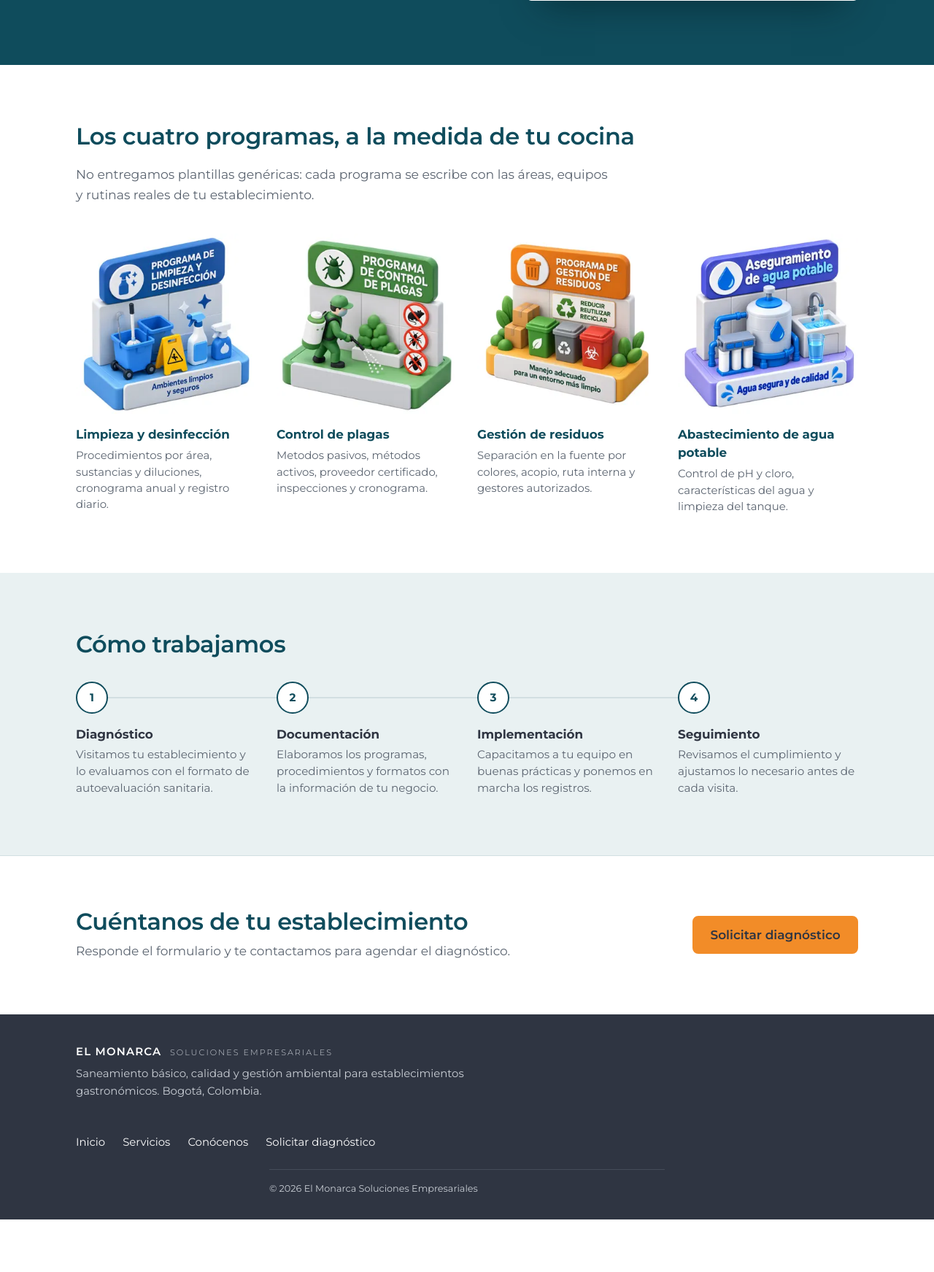
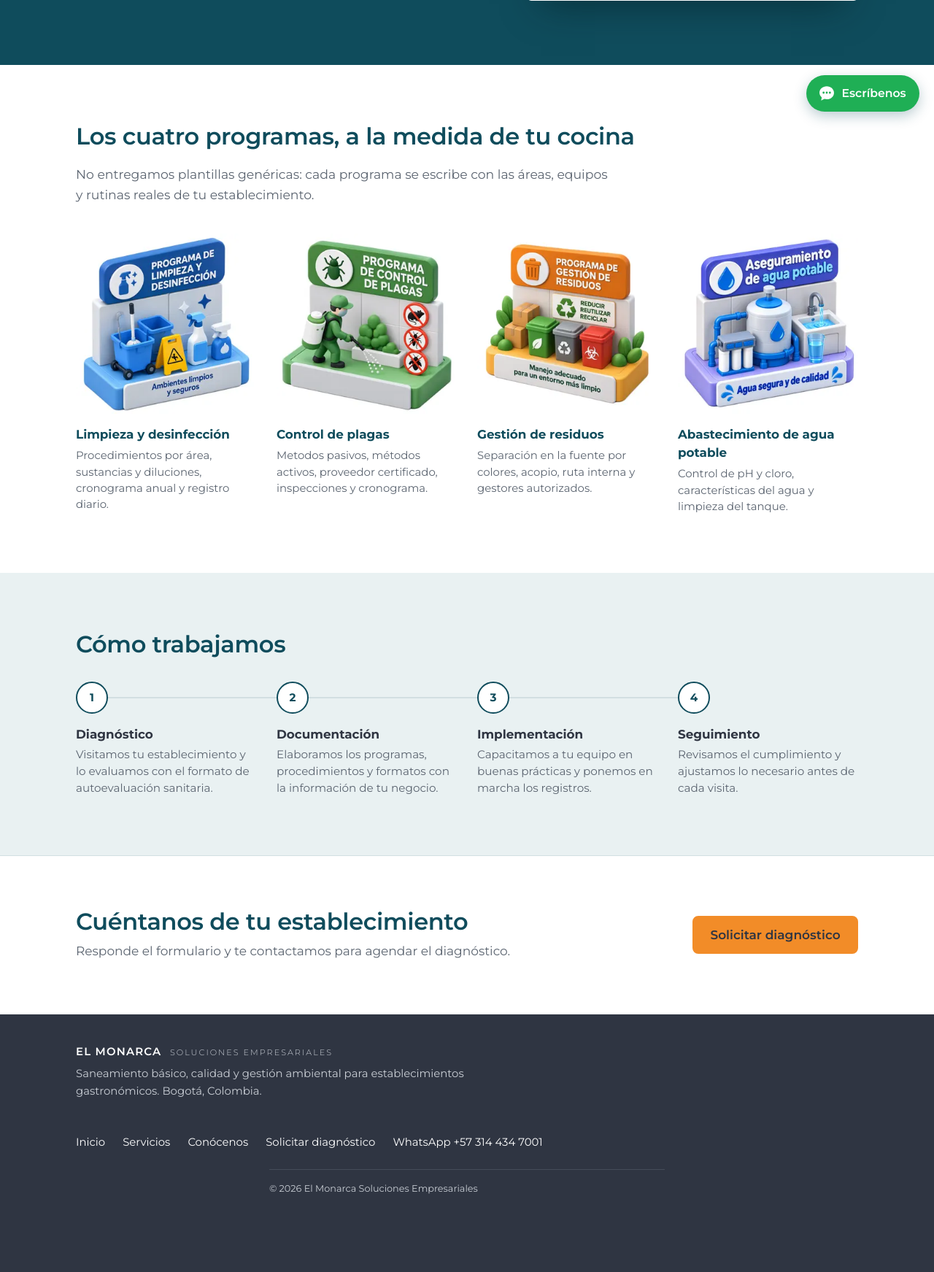
Before and after one commit to solucioneselmonarcasas-pixel/Paginaweb-elmonarca, a Flask app: page / in a window 1280 px wide. Shown: the part 627-2370 px from the top of the page at 73% size. Before the commit the page ends 2298 px from the top, so only its background shows below. Run offline with Flask 3, Linux system fonts and the light colour scheme.

Commit message:
Se habilito opción de contacto por whatsapp

```diff
--- a/app.py
+++ b/app.py
@@ -8,6 +8,7 @@ de desarrollo de Flask. Para probar en tu equipo:
 import json
 import os
 from pathlib import Path
+from urllib.parse import quote
 
 from flask import Flask, render_template, request
 from werkzeug.middleware.proxy_fix import ProxyFix
@@ -19,7 +20,7 @@ app.wsgi_app = ProxyFix(app.wsgi_app, x_for=1, x_proto=1, x_host=1)
 # Los archivos estáticos (CSS, imágenes) se guardan en caché del navegador 7 días.
 # Si cambias una imagen o el CSS, sube el número de VERSION_ESTATICOS para forzar la recarga.
 app.config["SEND_FILE_MAX_AGE_DEFAULT"] = 60 * 60 * 24 * 7
-VERSION_ESTATICOS = "5"
+VERSION_ESTATICOS = "6"
 
 # ==========================================
 # DATOS DE LA EMPRESA (se repiten en toda la web)
@@ -32,7 +33,15 @@ EMPRESA_INFO = {
     # Cuando la herramienta digital esté publicada, pon aquí su dirección y aparecerá
     # el botón «Ingresar a la herramienta» en el menú. Vacío = no se muestra.
     "herramienta_url": os.getenv("HERRAMIENTA_URL", ""),
+    # Contacto por WhatsApp: número con indicativo de país, solo dígitos (sin +, espacios ni guiones)
+    "whatsapp": "573144347001",
+    "whatsapp_visible": "+57 314 434 7001",
+    # Mensaje que aparece escrito al abrir el chat (la persona lo puede cambiar antes de enviarlo)
+    "whatsapp_mensaje": "Hola, quiero información sobre los servicios de El Monarca Soluciones Empresariales.",
 }
+# Enlace oficial de WhatsApp «clic para chatear» (abre la app en el celular o WhatsApp Web en el computador)
+EMPRESA_INFO["whatsapp_url"] = (f"https://wa.me/{EMPRESA_INFO['whatsapp']}?text="
+                                + quote(EMPRESA_INFO["whatsapp_mensaje"]))
 
 # Los cuatro programas que exige la Resolución 2674 de 2013 (imagen = nombre base en static/img)
 PROGRAMAS = [
--- a/static/css/estilos.css
+++ b/static/css/estilos.css
@@ -268,3 +268,21 @@ p { margin: 0 0 1em; max-width: 64ch; }
   .comparacion td { padding: .65rem .2rem; width: 19%; }
   .incluido { width: 20px; height: 20px; }
 }
+
+/* ---------- Contacto por WhatsApp (botón fijo) ---------- */
+.whatsapp {
+  position: fixed; right: 1.25rem; bottom: 1.25rem; z-index: 20;
+  display: inline-flex; align-items: center; gap: .5rem;
+  padding: .75rem 1.15rem .75rem .9rem; border-radius: 999px;
+  background: #1FAF55; color: var(--blanco); text-decoration: none; font-weight: 600; font-size: .98rem;
+  box-shadow: 0 6px 18px rgba(15, 76, 92, .28);
+}
+.whatsapp:hover { background: #179247; }
+.whatsapp:focus-visible { outline-color: var(--naranja); }
+.whatsapp__icono { flex: none; }
+.pie { padding-bottom: 4.5rem; }   /* que el botón no tape el pie al llegar al final */
+@media (max-width: 600px) {
+  .whatsapp { right: .9rem; bottom: .9rem; padding: .85rem; }
+  .whatsapp__texto { position: absolute; width: 1px; height: 1px; overflow: hidden; clip: rect(0 0 0 0); }
+}
+@media print { .whatsapp { display: none; } }
--- a/templates/base.html
+++ b/templates/base.html
@@ -51,9 +51,17 @@
         <a href="{{ url_for('servicios') }}">Servicios</a>
         <a href="{{ url_for('conocenos') }}">Conócenos</a>
         <a href="{{ empresa.formulario }}" target="_blank" rel="noopener noreferrer">Solicitar diagnóstico</a>
+        <a href="{{ empresa.whatsapp_url }}" target="_blank" rel="noopener noreferrer">WhatsApp {{ empresa.whatsapp_visible }}</a>
       </nav>
     </div>
     <p class="pie__legal">&copy; 2026 {{ empresa.nombre }}</p>
   </footer>
+
+  <!-- Contacto por WhatsApp: botón fijo en la esquina inferior derecha de todas las páginas -->
+  <a class="whatsapp" href="{{ empresa.whatsapp_url }}" target="_blank" rel="noopener noreferrer"
+     aria-label="Escríbenos por WhatsApp al {{ empresa.whatsapp_visible }} (se abre en otra pestaña)">
+    <svg class="whatsapp__icono" viewBox="0 0 24 24" width="26" height="26" aria-hidden="true" focusable="false"><path fill="currentColor" d="M12 3C6.9 3 2.8 6.6 2.8 11.1c0 2.3 1.1 4.4 2.9 5.9L4.9 21l4.2-2c.9.2 1.9.4 2.9.4 5.1 0 9.2-3.6 9.2-8.2S17.1 3 12 3zm-4 9.4a1.3 1.3 0 1 1 0-2.6 1.3 1.3 0 0 1 0 2.6zm4 0a1.3 1.3 0 1 1 0-2.6 1.3 1.3 0 0 1 0 2.6zm4 0a1.3 1.3 0 1 1 0-2.6 1.3 1.3 0 0 1 0 2.6z"/></svg>
+    <span class="whatsapp__texto">Escríbenos</span>
+  </a>
 </body>
 </html>
```
Also changed, not shown: README.md.
